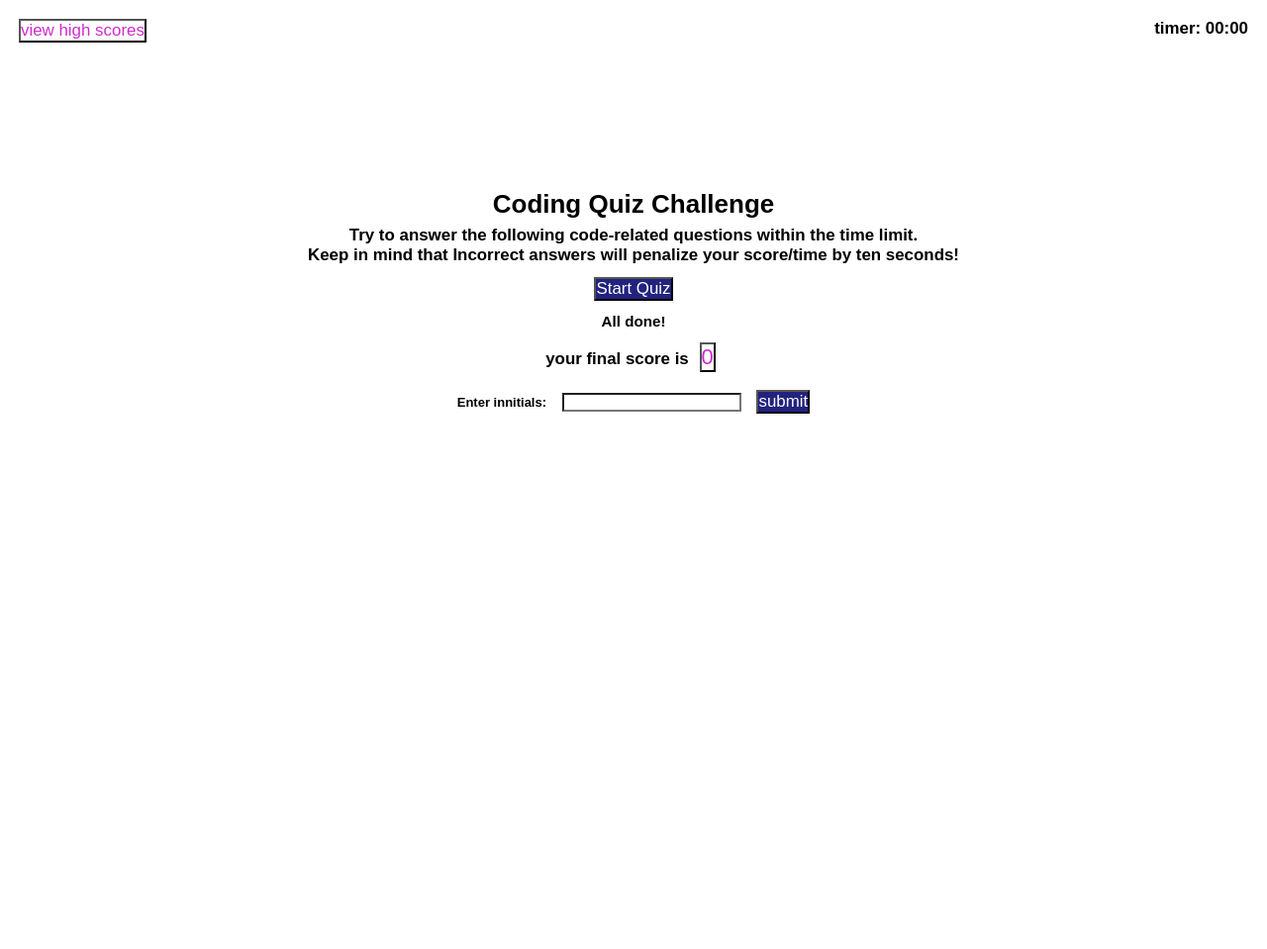
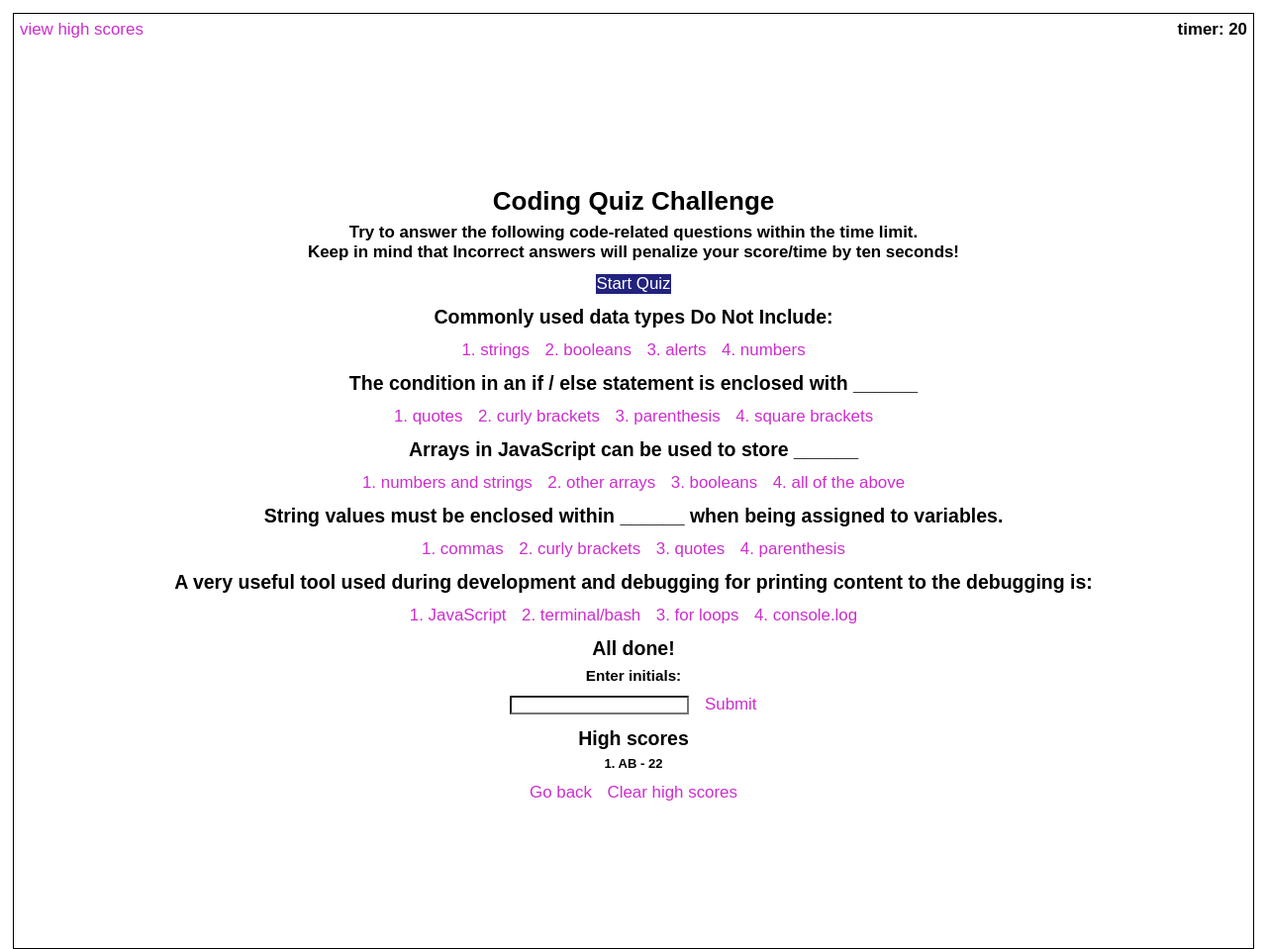
Before and after one commit to muchirbickel/Code-Quiz, a plain HTML site: page index.html in a window 1280 px wide. Shown: the whole page at 99% size. Before the commit the page ends 800 px from the top, so only its background shows below. Drawn offline with Linux system fonts and the light colour scheme.

Commit message:
add quiz questions in Html

```diff
--- a/index.html
+++ b/index.html
@@ -14,7 +14,7 @@
     <!--top navbar shows highscores and timer-->
     <nav class="top-navbar">
         <button>view high scores</button>
-        <p>timer: 00:00</p>
+        <p>timer: 20</p>
     </nav>
 
     <!--inner div-->
@@ -28,39 +28,82 @@
         </p>
     <!--start page include start button-->
         <button class="start-button">Start Quiz</button>
-
-
     </header>
 
     <!--main quiz content-->
     <main class="quiz-container">
+        <section id="first-question" class="quiz-sections">
+            <h1>Commonly used data types Do Not Include:</h1>
+            <div class="buttons">
+                <button id="strings" class="answers-button first-question" data-answer="wrong">1. strings</button>
+                <button id="booleans" class="answers-button first-question" data-answer="wrong">2. booleans</button>
+                <button id="alerts" class="answers-button first-question" data-answer="correct">3. alerts</button>
+                <button id="numbers" class="answers-button first-question" data-answer="wrong">4. numbers</button>
+            </div>
+        </section>
 
-    <!-- <section class="question1">
-        <h2 class="select">question</h2>
-    </section>
-    <section class="question2">
-        <h2 class="select">question</h2>
-    </section>
-    <section class="question3">
-        <h2 class="select">question</h2>
-    </section>
-    <section class="question4">
-        <h2 class="select">question</h2>
-    </section>
-    <section class="question5">
-        <h2 class="select">question</h>
-    </section> -->
-    <section class="quiz-finish-screen"></section>
-       <h3>All done!</h3>
-       <P>
-        your final score is <button class="final-score-num">0</button><br>
+        <section id="second-question" class="quiz-sections">
+            <h1>The condition in an if / else statement is enclosed with ______</h1>
+            <div class="buttons">
+                <button id="quotes" class="answers-button second-question" data-answer="wrong">1. quotes</button>
+                <button id="curly-brackets" class="answers-button second-question" data-answer="wrong">2. curly brackets</button>
+                <button id="parenthesis" class="answers-button second-question" data-answer="correct">3. parenthesis</button>
+                <button id="square-brackets" class="answers-button second-question" data-answer="wrong">4. square brackets</button>
+            </div>
+        </section>
 
-        <form>
-            <label for="fname">Enter innitials:</label>
-            <input type="text" id="fname" name="fname">
-       <button class="start-button">submit</button>
+        <section id="third-question" class="quiz-sections">
+            <h1>Arrays in JavaScript can be used to store ______</h1>
+            <div class="buttons">
+                <button id="num-strings" class="answers-button third-question" data-answer="wrong">1. numbers and strings</button>
+                <button id="other-arrays" class="answers-button third-question" data-answer="wrong">2. other arrays</button>
+                <button id="bools" class="answers-button third-question" data-answer="wrong">3. booleans</button>
+                <button id="all-above" class="answers-button third-question" data-answer="correct">4. all of the above</button>
+            </div>
+        </section>
 
-            <script src="script.js"></script>
+        <section id="fourth-question" class="quiz-sections">
+            <h1>String values must be enclosed within ______ when being assigned to variables.</h1>
+            <div class="buttons">
+                <button id="commas" class="answers-button fourth-question" data-answer="wrong">1. commas</button>
+                <button id="curly-bracks" class="answers-button fourth-question" data-answer="wrong">2. curly brackets</button>
+                <button id="quote" class="answers-button fourth-question" data-answer="correct">3. quotes</button>
+                <button id="parenthes" class="answers-button fourth-question" data-answer="wrong">4. parenthesis</button>
+            </div>
+        </section>
+
+        <section id="fifth-question" class="quiz-sections">
+            <h1>A very useful tool used during development and debugging for printing content to the debugging is: </h1>
+            <div class="buttons">
+                <button id="JavaScript" class="answers-button fifth-question" data-answer="wrong">1. JavaScript</button>
+                <button id="terminal" class="answers-button fifth-question" data-answer="wrong">2. terminal/bash</button>
+                <button id="for-loop" class="answers-button fifth-question" data-answer="wrong">3. for loops</button>
+                <button id="console-log" class="answers-button fifth-question" data-answer="correct">4. console.log</button>
+            </div>
+        </section>
+
+        <section id="enter-initials">
+            <h1>All done!</h1>
+            <h3 id="final-score"></h3>
+            <div id="initials">
+                <h3>Enter initials: </h3>
+                <input type="text" id="initial" name="initial" value=""/>
+                <button id="start-button">Submit</button>
+            </div>
+        </section>
+
+        <section id="display-highScore">
+            <h1>High scores</h1>
+            <div id="label-section">
+                <label>1. AB - 22</label>
+            </div>
+            <div id="two-buttons">
+                <button id="go-back">Go back</button>
+                <button id="Clear">Clear high scores</button>
+            </div>
+        </section>
+
+    <script src="script.js"></script>
 
     </main>
 </div>
--- a/script.js
+++ b/script.js
@@ -9,6 +9,7 @@ var startTimer
 var timer
 var timerCounter
 
+//set start button and click to question//
 startButton.addEventListener("click", function(){
     console.log("HELLO")
     startButton.style.display = "none";
--- a/style.css
+++ b/style.css
@@ -5,17 +5,14 @@
     background-color: white;
   }
 
-  .box {
-    border:5px solid black;
-    border-radius: 10%;
-  }
-
   /*font style and font size*/
   body {
     font-family: Arial, Helvetica, sans-serif;
     font-weight: 550;
     font-size: small;
-
+    border-style: outset;
+    border:1px solid black;
+    border-radius: auto;
   }
 
 .container {
@@ -33,7 +30,7 @@
 
   /*start-quiz button setting*/
 .start-button{
-    outline:20px;
+    outline:none;
     background-color:rgb(34, 34, 127);
     color:white;
 }
@@ -43,6 +40,7 @@ button {
     background-color: white;
     color: rgb(205, 46, 205);
     font-size:1.3em;
+    border:none;
 }
 
 /*timer setting*/
```
